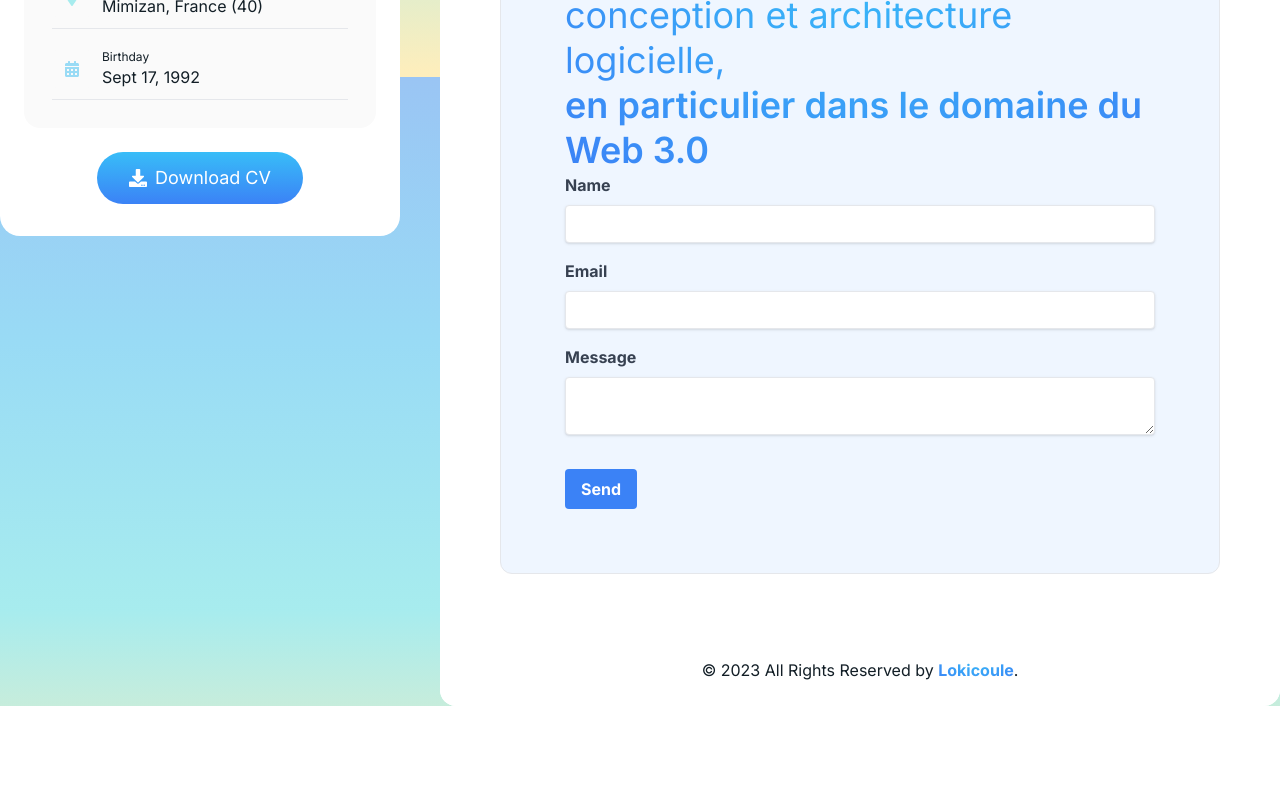
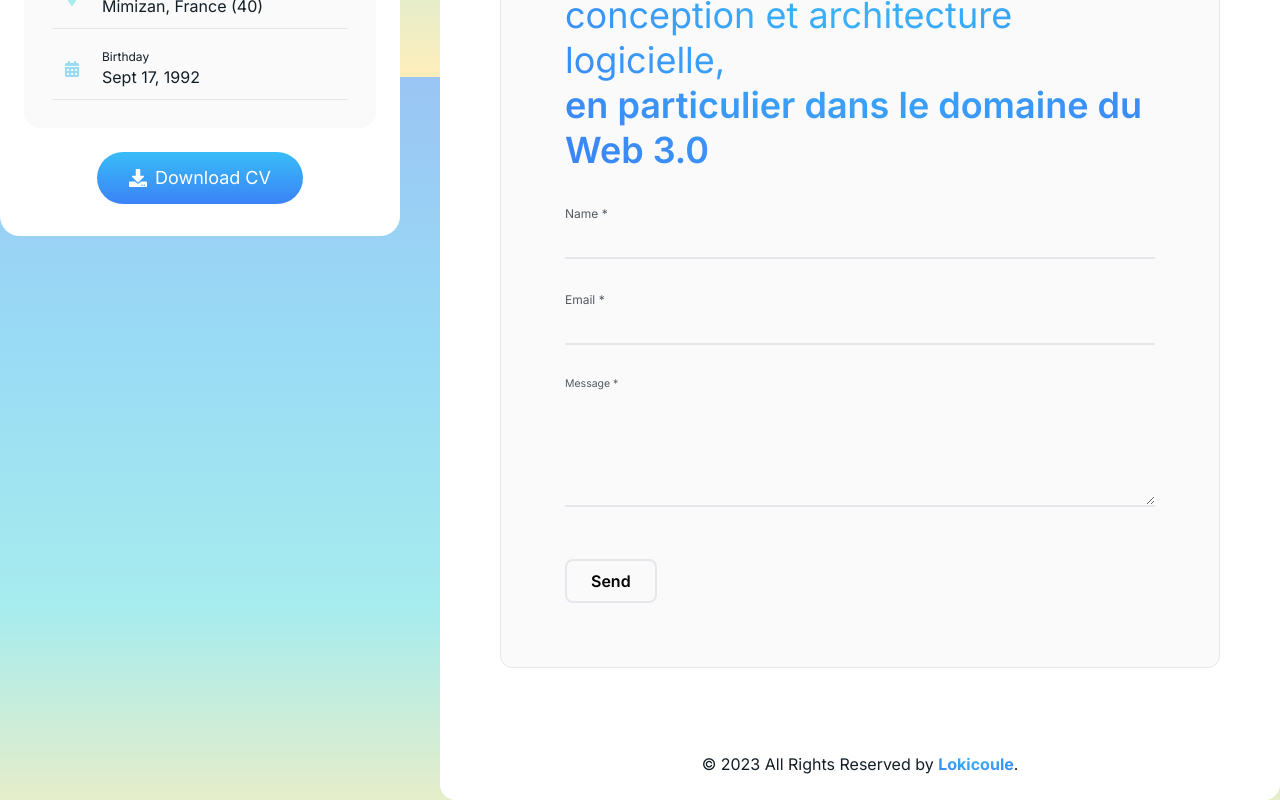
Before and after one commit to Lokicoule/portfolio, a React (Vite) app: page /fr/contact in a window 1280 px wide. Shown: the part 723-1523 px from the top of the page. Before the commit the page ends 1429 px from the top, so only its background shows below. Built offline with nearby package versions, Linux system fonts and the light colour scheme; a web font is replaced by a local one.

Commit message:
refactor(contact): extract form view into text fields form components

```diff
--- a/src/index.css
+++ b/src/index.css
@@ -42,6 +42,10 @@ body {
     @apply bg-gradient-to-r from-sky-400 to-blue-500 bg-no-repeat bg-bottom bg-[length:100%_6px] hover:bg-[length:100%_100%] transition-[background-size] duration-300 ease-in-out hover:text-white p-1;
   }
 
+  .gradient-underline-fixed {
+    @apply bg-gradient-to-r from-sky-400 to-blue-500 bg-no-repeat bg-bottom bg-[length:100%_6px];
+  }
+
   .gradient-underline-animation-secondary {
     @apply bg-gradient-to-r from-sky-400 to-blue-500 bg-no-repeat bg-bottom bg-[length:100%_0%] hover:bg-[length:100%_100%] transition-[background-size] duration-300 ease-in-out hover:text-white p-1;
   }
@@ -58,6 +62,10 @@ body {
     @apply text-tertiary-light dark:text-tertiary-dark;
   }
 
+  .text-gradient {
+    @apply bg-[radial-gradient(ellipse_at_top,_var(--tw-gradient-stops))] from-sky-400 to-blue-500 inline-block text-transparent bg-clip-text;
+  }
+
   .focus-no-outline {
     @apply focus:outline-none focus:ring-0;
   }
--- a/src/pages/contact/ContactContainer.tsx
+++ b/src/pages/contact/ContactContainer.tsx
@@ -14,7 +14,7 @@ const ContactContainer: ContactContainerComponent = () => {
   return (
     <PageLayout title="Contact">
       {NotificationService.makeNotifiable(
-        <div className="mx-4 md:mx-[60px] p-4 md:p-16 border-1 border-primary bg-blue-50 rounded-xl bg-primary mb-[30px] md:mb-[60px]">
+        <div className="mx-4 md:mx-[60px] p-4 md:p-16 border-1 border-primary bg-secondary rounded-xl bg-primary mb-[30px] md:mb-[60px]">
           <h3 className="text-4xl leading-tight bg-[radial-gradient(ellipse_at_top,_var(--tw-gradient-stops))] from-sky-400 to-blue-500 inline-block text-transparent bg-clip-text">
             <span>
               Toujours prêt à discuter conception et architecture logicielle,
@@ -24,7 +24,9 @@ const ContactContainer: ContactContainerComponent = () => {
               en particulier dans le domaine du Web 3.0
             </span>
           </h3>
-          <ContactFormView onSubmit={handleSubmit} />
+          <div className="mt-10">
+            <ContactFormView onSubmit={handleSubmit} />
+          </div>
         </div>
       )}
     </PageLayout>
--- a/src/pages/contact/components/ContactFormView.tsx
+++ b/src/pages/contact/components/ContactFormView.tsx
@@ -1,6 +1,8 @@
 import { useState } from "react";
 import { useAsyncCallback } from "../../../shared/hooks/useAsyncCallback";
 import { ContactFormProps } from "../domainObjects/ContactForm";
+import TextInputField from "../../../shared/components/form/TextInputField";
+import TextAreaField from "../../../shared/components/form/TextAreaField";
 
 export interface ContactFormElements extends HTMLFormControlsCollection {
   name: HTMLInputElement;
@@ -44,58 +46,43 @@ const ContactFormView: React.FC<ContactFormViewProps> = ({ onSubmit }) => {
 
   return (
     <form onSubmit={handleSubmit}>
-      <div className="mb-4">
-        <label htmlFor="name" className="block text-gray-700 font-bold mb-2">
-          Name
-        </label>
-        <input
-          type="text"
-          id="name"
+      <TextInputField
+        label="Name"
         name="name"
         value={formData.name}
         onChange={handleChange}
-          className="shadow appearance-none border rounded w-full py-2 px-3 text-gray-700 leading-tight focus:outline-none focus:shadow-outline"
         required
       />
-      </div>
-      <div className="mb-4">
-        <label htmlFor="email" className="block text-gray-700 font-bold mb-2">
-          Email
-        </label>
-        <input
+      <TextInputField
+        label="Email"
+        name="email"
         type="email"
-          id="email"
-          name="email"
         value={formData.email}
         onChange={handleChange}
-          className="shadow appearance-none border rounded w-full py-2 px-3 text-gray-700 leading-tight focus:outline-none focus:shadow-outline"
         required
       />
-      </div>
-      <div className="mb-4">
-        <label htmlFor="message" className="block text-gray-700 font-bold mb-2">
-          Message
-        </label>
-        <textarea
-          id="message"
+      <TextAreaField
+        label="Message"
         name="message"
         value={formData.message}
         onChange={handleChange}
-          className="shadow appearance-none border rounded w-full py-2 px-3 text-gray-700 leading-tight focus:outline-none focus:shadow-outline"
         required
+        rows={5}
+        maxLength={500}
       />
-      </div>
-      <div className="transition-all duration-300  ease-in-out inline-block hover:bg-gradient-to-r from-sky-400 to-blue-600 rounded-lg  mt-3">
+
+      <div className="inline-block rounded-lg mt-3 hover:bg-gradient-to-r from-sky-400 to-blue-600 transition-all duration-300  ease-in-out">
         {!isSuccessful && (
           <button
+            className="font-semibold border-primary hover:border-transparent px-6  py-2 rounded-lg border-[2px] text-primary hover:text-white transition ease-in duration-200 "
             type="submit"
-            className="bg-blue-500 hover:bg-blue-700 text-white font-bold py-2 px-4 rounded focus:outline-none focus:shadow-outline"
             disabled={isLoading}
           >
             {isLoading ? "Sending..." : "Send"}
           </button>
         )}
       </div>
+
       {isSuccessful && (
         <p className="text-green-500 font-bold">Message sent successfully!</p>
       )}
--- /dev/null
+++ b/src/shared/components/form/TextAreaField.tsx
@@ -0,0 +1,43 @@
+import React from "react";
+
+interface TextAreaFieldProps {
+  label: string;
+  name: string;
+  value: string;
+  onChange: (event: React.ChangeEvent<HTMLTextAreaElement>) => void;
+  required?: boolean;
+  rows?: number;
+  maxLength?: number;
+}
+
+const TextAreaField: React.FC<TextAreaFieldProps> = ({
+  label,
+  name,
+  value,
+  onChange,
+  required = false,
+  rows = 3,
+  maxLength,
+}) => {
+  return (
+    <div className="relative z-0 w-full mb-10 group text-sm ">
+      <textarea
+        name={name}
+        className="block autofill:bg-transparent py-2.5 px-0 w-full text-secondary bg-transparent border-0 border-b-2 border-primary appearance-none focus:gradient-underline-fixed focus-no-outline peer"
+        onChange={onChange}
+        value={value}
+        required={required}
+        rows={rows}
+        maxLength={maxLength}
+      />
+      <label
+        htmlFor={name}
+        className="peer-focus:font-medium absolute text-tertiary transform -translate-y-6 scale-75 top-3 -z-10 origin-[0] peer-focus:left-0 peer-focus:text-primary peer-placeholder-shown:scale-100 peer-placeholder-shown:translate-y-0 peer-focus:scale-75 peer-focus:-translate-y-8 duration-300 transition-all"
+      >
+        {label} {required && "*"}
+      </label>
+    </div>
+  );
+};
+
+export default TextAreaField;
--- /dev/null
+++ b/src/shared/components/form/TextInputField.tsx
@@ -0,0 +1,40 @@
+import React from "react";
+
+interface TextInputFieldProps {
+  label: string;
+  name: string;
+  value: string;
+  onChange: (event: React.ChangeEvent<HTMLInputElement>) => void;
+  required?: boolean;
+  type?: React.HTMLInputTypeAttribute;
+}
+
+const TextInputField: React.FC<TextInputFieldProps> = ({
+  label,
+  name,
+  value,
+  onChange,
+  type = "text",
+  required = false,
+}) => {
+  return (
+    <div className="relative z-0 w-full mb-10 group">
+      <input
+        type={type}
+        name={name}
+        className="block autofill:bg-transparent py-2.5 px-0 w-full text-secondary bg-transparent border-0 border-b-2 border-primary appearance-none focus:gradient-underline-fixed focus-no-outline peer"
+        onChange={onChange}
+        value={value}
+        required={required}
+      />
+      <label
+        htmlFor={name}
+        className="peer-focus:font-medium absolute text-tertiary transform -translate-y-6 scale-75 top-3 -z-10 origin-[0] peer-focus:left-0 peer-focus:text-primary peer-placeholder-shown:scale-100 peer-placeholder-shown:translate-y-0 peer-focus:scale-75 peer-focus:-translate-y-8 duration-300 transition-all"
+      >
+        {label} {required && "*"}
+      </label>
+    </div>
+  );
+};
+
+export default TextInputField;
```
Lines whose indentation alone changed are shown as unchanged.
